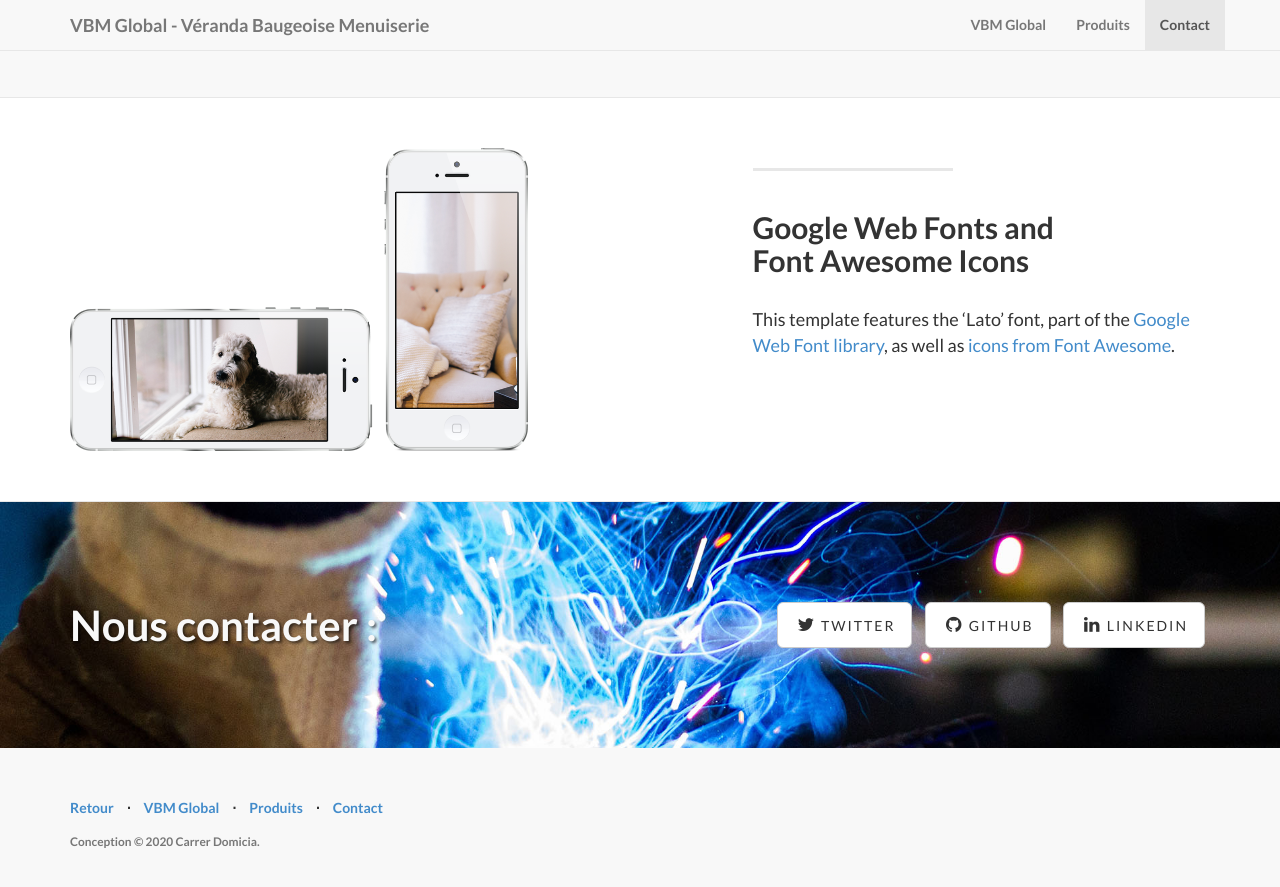
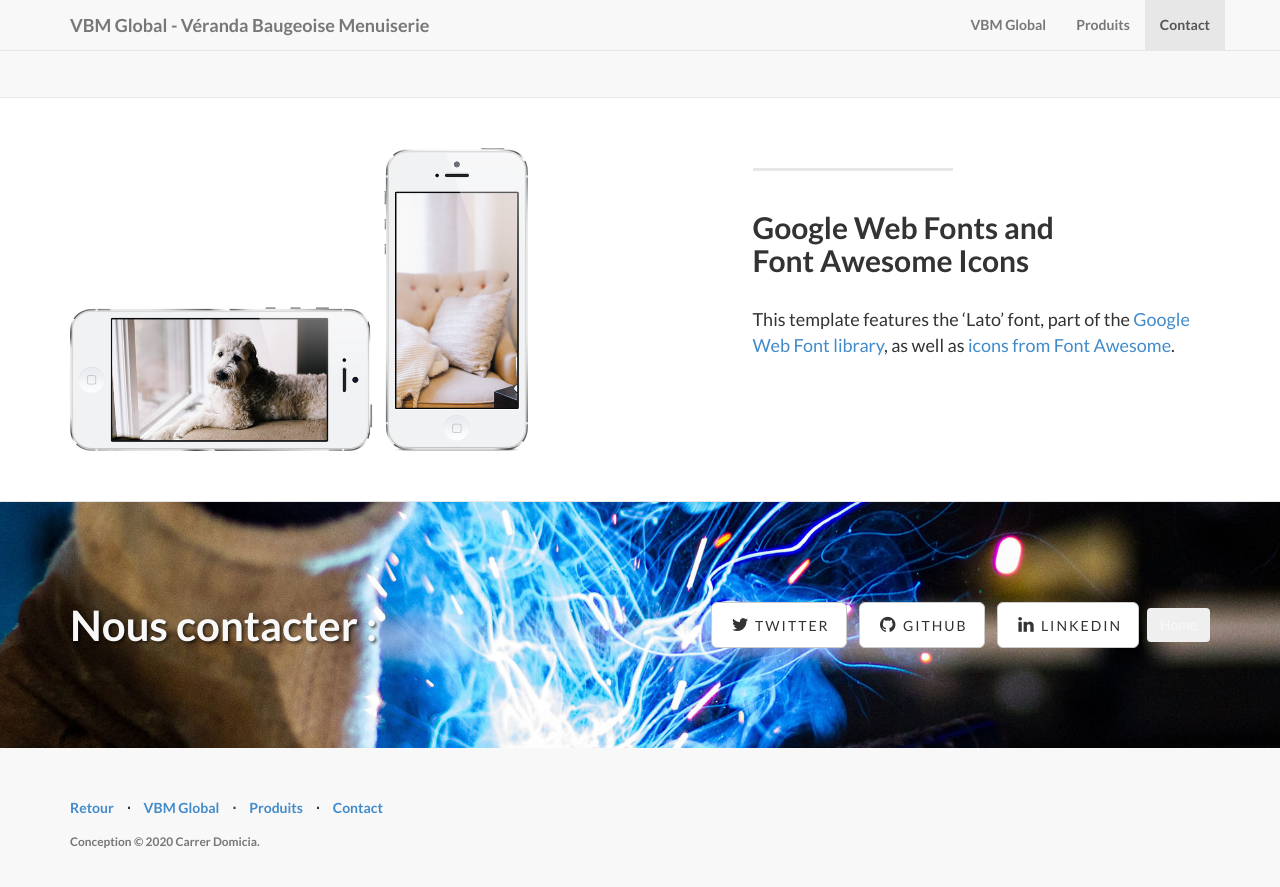
Before and after one commit to juanitito/vbm-landing, a Jekyll site: the page built from index.html, in a window 1280 px wide and 900 px high, scrolled down 1862 px. Shown: the top 887 px of the window. Built offline with Jekyll 4.4.1, drawn with Linux system fonts in a browser that asks for light colours; nearby versions of some CDN libraries; library files that are not in the unit come from our copies.

Commit message:
Update contact.html

```diff
--- a/_includes/contact.html
+++ b/_includes/contact.html
@@ -12,6 +12,7 @@
 							<a href="{{ social.url }}" class="btn btn-default btn-lg"><i class="fa fa-{{ social.title }} fa-fw"></i> <span class="network-name">{{ social.title }}</span></a>
 						</li>
 						{% endfor %}
+						<button type="button" class="btn btn-light"href="#home">Home</button>
 					</ul>
 				</div>
 			</div>
```
